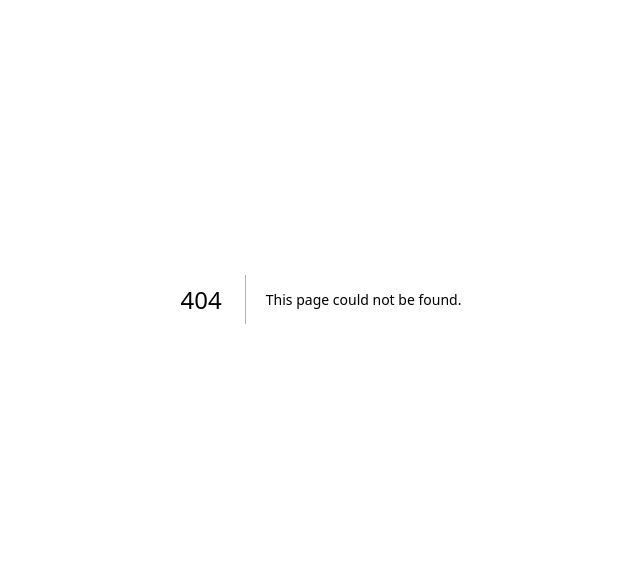
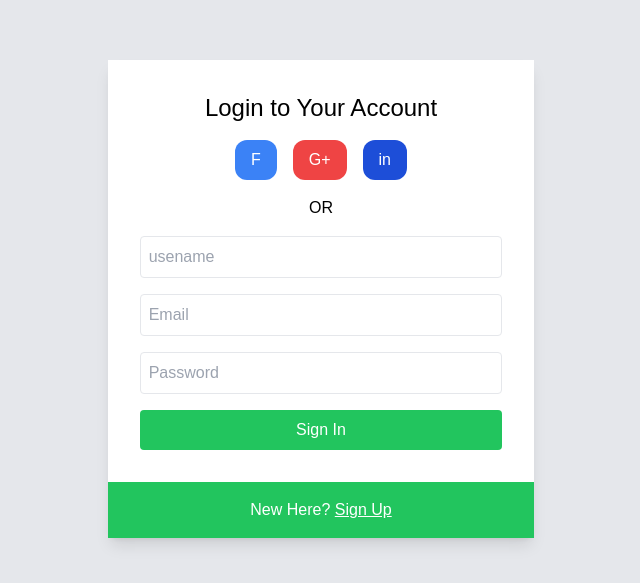
Before and after one commit to tilak-dev/ecommerce-project, a Next.js app: page /signup in a window 1280 px wide. Before the commit this address had no page. Shown: the part 101-684 px from the top of the page, without its empty margins (319-959 px from the left). Built offline with nearby package versions, Linux system fonts and the light colour scheme.

Commit message:
sign and signup page

```diff
--- /dev/null
+++ b/src/app/(auth)/signin/page.tsx
@@ -0,0 +1,51 @@
+"use client"
+import React, { useState } from 'react';
+
+const LoginPage = () => {
+  const [email, setEmail] = useState('');
+  const [password, setPassword] = useState('');
+
+  const handleLogin = (event: React.FormEvent) => {
+    event.preventDefault();
+    console.log('Login with:', email, password);
+    // Add your authentication logic here
+  };
+  return (
+    <div className="flex min-h-screen bg-gray-200 text-black">
+      <div className="m-auto w-1/3 shadow-lg">
+        <div className="bg-white p-8">
+          <h2 className="text-center text-2xl mb-4">Login to Your Account</h2>
+          <div className="flex justify-center space-x-4 mb-4">
+            <button className="bg-blue-500 text-white px-4 py-2 rounded-xl">F</button>
+            <button className="bg-red-500 text-white px-4 py-2 rounded-xl">G+</button>
+            <button className="bg-blue-700 text-white px-4 py-2 rounded-xl">in</button>
+          </div>
+          <p className="text-center mb-4">OR</p>
+          <form onSubmit={handleLogin}>
+            <input
+              type="email"
+              placeholder="Email"
+              value={email}
+              onChange={e => setEmail(e.target.value)}
+              className="w-full p-2 mb-4 border rounded"
+            />
+            <input
+              type="password"
+              placeholder="Password"
+              value={password}
+              onChange={e => setPassword(e.target.value)}
+              className="w-full p-2 mb-4 border rounded"
+            />
+            <button type="submit" className="w-full bg-green-500 text-white p-2 rounded">Sign In</button>
+          </form>
+        </div>
+        <div className="bg-green-500 text-white p-4 text-center">
+          <span>New Here? </span>
+          <button className="underline">Sign Up</button>
+        </div>
+      </div>
+    </div>
+  );
+};
+
+export default LoginPage;
--- /dev/null
+++ b/src/app/(auth)/signup/page.tsx
@@ -0,0 +1,60 @@
+"use client"
+import React, { useState } from 'react';
+
+const LoginPage = () => {
+  const [username, setUsername] = useState('');
+  const [email, setEmail] = useState('');
+  const [password, setPassword] = useState('');
+
+  const handleLogin = (event: React.FormEvent) => {
+    event.preventDefault();
+    console.log('Login with:',username, email, password);
+    // Add your authentication logic here
+  };
+
+  return (
+    <div className="flex min-h-screen bg-gray-200 text-black">
+      <div className="m-auto w-1/3 shadow-lg">
+        <div className="bg-white p-8">
+          <h2 className="text-center text-2xl mb-4">Login to Your Account</h2>
+          <div className="flex justify-center space-x-4 mb-4">
+            <button className="bg-blue-500 text-white px-4 py-2 rounded-xl">F</button>
+            <button className="bg-red-500 text-white px-4 py-2 rounded-xl">G+</button>
+            <button className="bg-blue-700 text-white px-4 py-2 rounded-xl">in</button>
+          </div>
+          <p className="text-center mb-4">OR</p>
+          <form onSubmit={handleLogin}>
+            <input
+              type="text"
+              placeholder="usename"
+              value={username}
+              onChange={e => setUsername(e.target.value)}
+              className="w-full p-2 mb-4 border rounded"
+            />
+            <input
+              type="email"
+              placeholder="Email"
+              value={email}
+              onChange={e => setEmail(e.target.value)}
+              className="w-full p-2 mb-4 border rounded"
+            />
+            <input
+              type="password"
+              placeholder="Password"
+              value={password}
+              onChange={e => setPassword(e.target.value)}
+              className="w-full p-2 mb-4 border rounded"
+            />
+            <button type="submit" className="w-full bg-green-500 text-white p-2 rounded">Sign In</button>
+          </form>
+        </div>
+        <div className="bg-green-500 text-white p-4 text-center">
+          <span>New Here? </span>
+          <button className="underline">Sign Up</button>
+        </div>
+      </div>
+    </div>
+  );
+};
+
+export default LoginPage;
--- a/src/app/page.tsx
+++ b/src/app/page.tsx
@@ -2,100 +2,8 @@ import Image from "next/image";
 
 export default function Home() {
   return (
-    <div className="grid grid-rows-[20px_1fr_20px] items-center justify-items-center min-h-screen p-8 pb-20 gap-16 sm:p-20 font-[family-name:var(--font-geist-sans)]">
-      <main className="flex flex-col gap-8 row-start-2 items-center sm:items-start">
-        <Image
-          className="dark:invert"
-          src="https://nextjs.org/icons/next.svg"
-          alt="Next.js logo"
-          width={180}
-          height={38}
-          priority
-        />
-        <ol className="list-inside list-decimal text-sm text-center sm:text-left font-[family-name:var(--font-geist-mono)]">
-          <li className="mb-2">
-            Get started by editing{" "}
-            <code className="bg-black/[.05] dark:bg-white/[.06] px-1 py-0.5 rounded font-semibold">
-              src/app/page.tsx
-            </code>
-            .
-          </li>
-          <li>Save and see your changes instantly.</li>
-        </ol>
-
-        <div className="flex gap-4 items-center flex-col sm:flex-row">
-          <a
-            className="rounded-full border border-solid border-transparent transition-colors flex items-center justify-center bg-foreground text-background gap-2 hover:bg-[#383838] dark:hover:bg-[#ccc] text-sm sm:text-base h-10 sm:h-12 px-4 sm:px-5"
-            href="https://vercel.com/new?utm_source=create-next-app&utm_medium=appdir-template-tw&utm_campaign=create-next-app"
-            target="_blank"
-            rel="noopener noreferrer"
-          >
-            <Image
-              className="dark:invert"
-              src="https://nextjs.org/icons/vercel.svg"
-              alt="Vercel logomark"
-              width={20}
-              height={20}
-            />
-            Deploy now
-          </a>
-          <a
-            className="rounded-full border border-solid border-black/[.08] dark:border-white/[.145] transition-colors flex items-center justify-center hover:bg-[#f2f2f2] dark:hover:bg-[#1a1a1a] hover:border-transparent text-sm sm:text-base h-10 sm:h-12 px-4 sm:px-5 sm:min-w-44"
-            href="https://nextjs.org/docs?utm_source=create-next-app&utm_medium=appdir-template-tw&utm_campaign=create-next-app"
-            target="_blank"
-            rel="noopener noreferrer"
-          >
-            Read our docs
-          </a>
-        </div>
-      </main>
-      <footer className="row-start-3 flex gap-6 flex-wrap items-center justify-center">
-        <a
-          className="flex items-center gap-2 hover:underline hover:underline-offset-4"
-          href="https://nextjs.org/learn?utm_source=create-next-app&utm_medium=appdir-template-tw&utm_campaign=create-next-app"
-          target="_blank"
-          rel="noopener noreferrer"
-        >
-          <Image
-            aria-hidden
-            src="https://nextjs.org/icons/file.svg"
-            alt="File icon"
-            width={16}
-            height={16}
-          />
-          Learn
-        </a>
-        <a
-          className="flex items-center gap-2 hover:underline hover:underline-offset-4"
-          href="https://vercel.com/templates?framework=next.js&utm_source=create-next-app&utm_medium=appdir-template-tw&utm_campaign=create-next-app"
-          target="_blank"
-          rel="noopener noreferrer"
-        >
-          <Image
-            aria-hidden
-            src="https://nextjs.org/icons/window.svg"
-            alt="Window icon"
-            width={16}
-            height={16}
-          />
-          Examples
-        </a>
-        <a
-          className="flex items-center gap-2 hover:underline hover:underline-offset-4"
-          href="https://nextjs.org?utm_source=create-next-app&utm_medium=appdir-template-tw&utm_campaign=create-next-app"
-          target="_blank"
-          rel="noopener noreferrer"
-        >
-          <Image
-            aria-hidden
-            src="https://nextjs.org/icons/globe.svg"
-            alt="Globe icon"
-            width={16}
-            height={16}
-          />
-          Go to nextjs.org →
-        </a>
-      </footer>
+    <div className=" flex justify-center min-h-screen items-center font-[family-name:var(--font-geist-sans)]">
+      <main>home</main>
     </div>
   );
 }
```
Also changed, not shown: package.json (+6 -5 lines), 1 other file (tests, documents, lock files or other folders).
